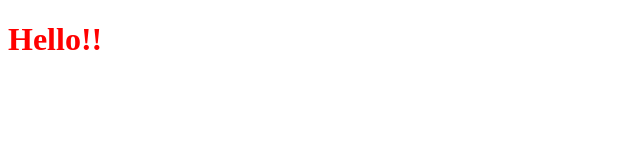
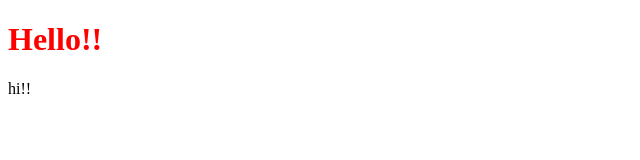
Before and after one commit to DaisyLIEN/git-demo, a plain HTML site: page index.html in a window 1280 px wide. Shown: the full height of the page, 0-640 px from the left. Drawn offline with Linux system fonts and the light colour scheme.

Commit message:
add p and font-size

```diff
--- a/index.html
+++ b/index.html
@@ -9,5 +9,6 @@
 </head>
 <body>
   <h1>Hello!!</h1>
+  <p>hi!!</p>
 </body>
 </html>
--- a/style.css
+++ b/style.css
@@ -1,3 +1,6 @@
 h1 {
   color: red;
 }
+p {
+  font-size: 16px;
+}
```
